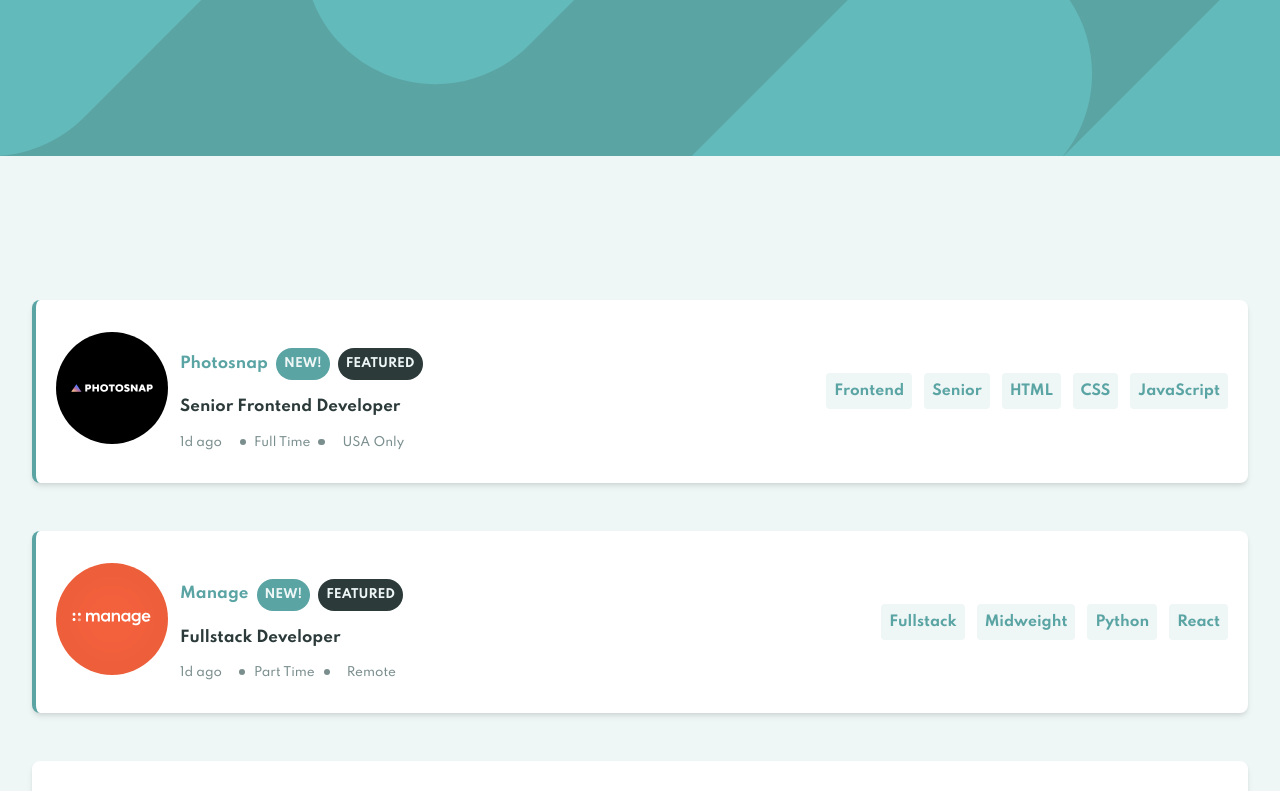
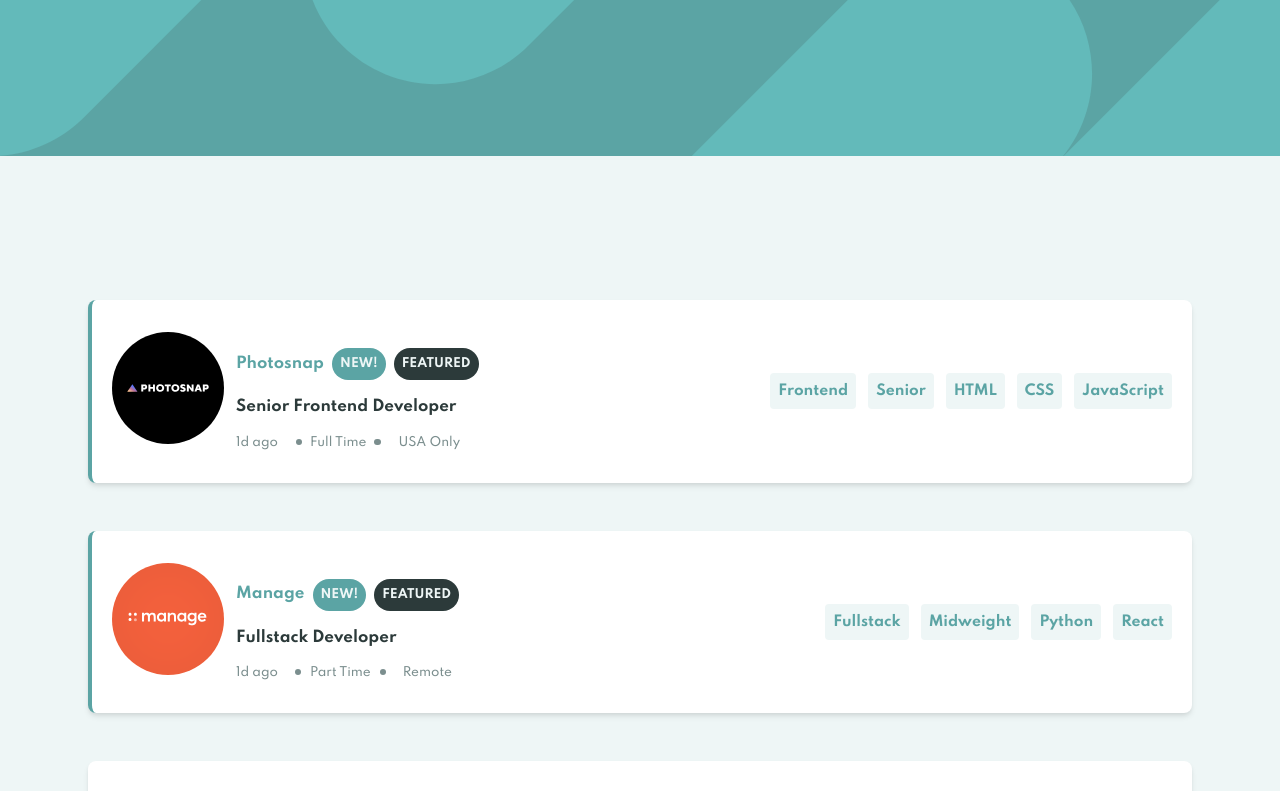
Before and after one commit to martam90/job-listings, a React (Create React App) app: page / in a window 1280 px wide. Shown: the top 791 px of the page. Built offline with nearby package versions, Linux system fonts and the light colour scheme.

Commit message:
add max width to main + heading

```diff
--- a/src/components/Main/index.js
+++ b/src/components/Main/index.js
@@ -89,6 +89,7 @@ const Main = () => {
   // komponentam FilterSet + JobOffers predavame jako props objekt filters
   return (
     <main className="bg-cyan-lightGrayish py-12 px-8 relative">
+      <h1 className="sr-only hidden">Job offers</h1>
       <div className="absolute box-positioning w-full px-8">
         <FilterSet filters={filters} />
       </div>
--- a/src/index.css
+++ b/src/index.css
@@ -16,6 +16,11 @@ body {
 
 header {
   height: 156px;
+}
+
+main {
+  margin: 0 auto;
+  max-width: 73rem;
 }
 
 .btn {
```
